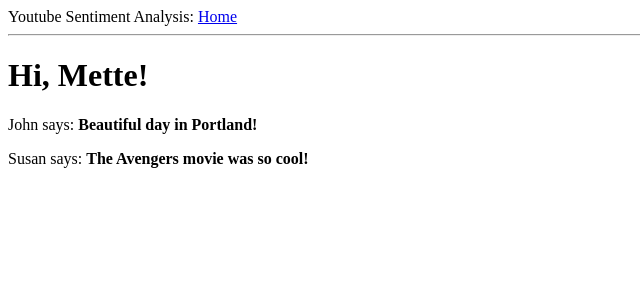
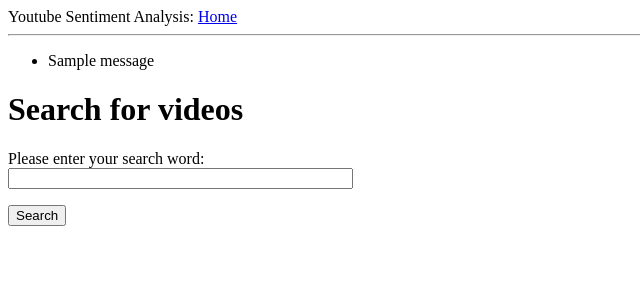
Before and after one commit to Zeliax/DataMiningUsingPython, a Flask app: page / in a window 1280 px wide. Shown: the top 300 px of the page, without its empty margins (0-640 px from the left). Run offline with Flask 2, Linux system fonts and the light colour scheme; one stand-in notice (Sample message) is shown.

Commit message:
Changed web app

```diff
--- a/app/__init__.py
+++ b/Web app/app/__init__.py
@@ -1,4 +1,6 @@
 from flask import Flask
 
 app = Flask(__name__)
+app.config.from_object('config')
+
 from app import views
--- /dev/null
+++ b/Web app/app/forms.py
@@ -0,0 +1,6 @@
+from flask.ext.wtf import Form
+from wtforms import StringField, BooleanField
+from wtforms.validators import DataRequired
+
+class SearchForm(Form):
+    search_word = StringField('search_word', validators=[DataRequired()])
--- a/app/templates/base.html
+++ b/Web app/app/templates/base.html
@@ -9,6 +9,15 @@
   <body>
     <div>Youtube Sentiment Analysis: <a href="/index">Home</a></div>
     <hr>
+    {% with messages = get_flashed_messages() %}
+      {% if messages %}
+        <ul>
+        {% for message in messages %}
+            <li>{{ message }} </li>
+        {% endfor %}
+        </ul>
+      {% endif %}
+    {% endwith %}
     {% block content %}{% endblock %}
   </body>
 </html>
--- /dev/null
+++ b/Web app/app/templates/search.html
@@ -0,0 +1,14 @@
+<!-- extend from base layout -->
+{% extends "base.html" %}
+
+{% block content %}
+  <h1>Search for videos</h1>
+  <form action="" method="post" name="search">
+      {{ form.hidden_tag() }}
+      <p>
+          Please enter your search word:<br>
+          {{ form.search_word(size=40) }}<br>
+      </p>
+      <p><input type="submit" value="Search"></p>
+  </form>
+{% endblock %}
--- /dev/null
+++ b/Web app/app/views.py
@@ -0,0 +1,33 @@
+from flask import render_template, flash, redirect
+from app import app
+from .forms import SearchForm
+
+@app.route('/')
+# @app.route('/index')
+# def index():
+#     user = {'nickname': 'Mette'}  # fake user
+#     posts = [  # fake array of posts
+#         {
+#             'author': {'nickname': 'John'},
+#             'body': 'Beautiful day in Portland!'
+#         },
+#         {
+#             'author': {'nickname': 'Susan'},
+#             'body': 'The Avengers movie was so cool!'
+#         }
+#     ]
+#     return render_template('index.html',
+#                            title='Youtube Sentiment Analysis',
+#                            user=user,
+#                            posts=posts)
+
+@app.route('/search', methods=['GET', 'POST'])
+def search():
+    form = SearchForm()
+    if form.validate_on_submit():
+        flash('Search requested for search_word="%s"' %
+              (form.search_word.data))
+        return redirect('templates/index')
+    return render_template('search.html',
+                           title='Search',
+                           form=form)
--- /dev/null
+++ b/Web app/config.py
@@ -0,0 +1,2 @@
+WTF_CSRF_ENABLED = True
+SECRET_KEY = 'you-will-never-guess'
--- a/app/views.py
+++ /dev/null
@@ -1,21 +0,0 @@
-from flask import render_template
-from app import app
-
-@app.route('/')
-@app.route('/index')
-def index():
-    user = {'nickname': 'Mette'}  # fake user
-    posts = [  # fake array of posts
-        {
-            'author': {'nickname': 'John'},
-            'body': 'Beautiful day in Portland!'
-        },
-        {
-            'author': {'nickname': 'Susan'},
-            'body': 'The Avengers movie was so cool!'
-        }
-    ]
-    return render_template('index.html',
-                           title='Youtube Sentiment Analysis',
-                           user=user,
-                           posts=posts)
```
Also changed, not shown: Web app/app/templates/index.html (renamed from app/templates/index.html), Web app/run.py (renamed from run.py).
